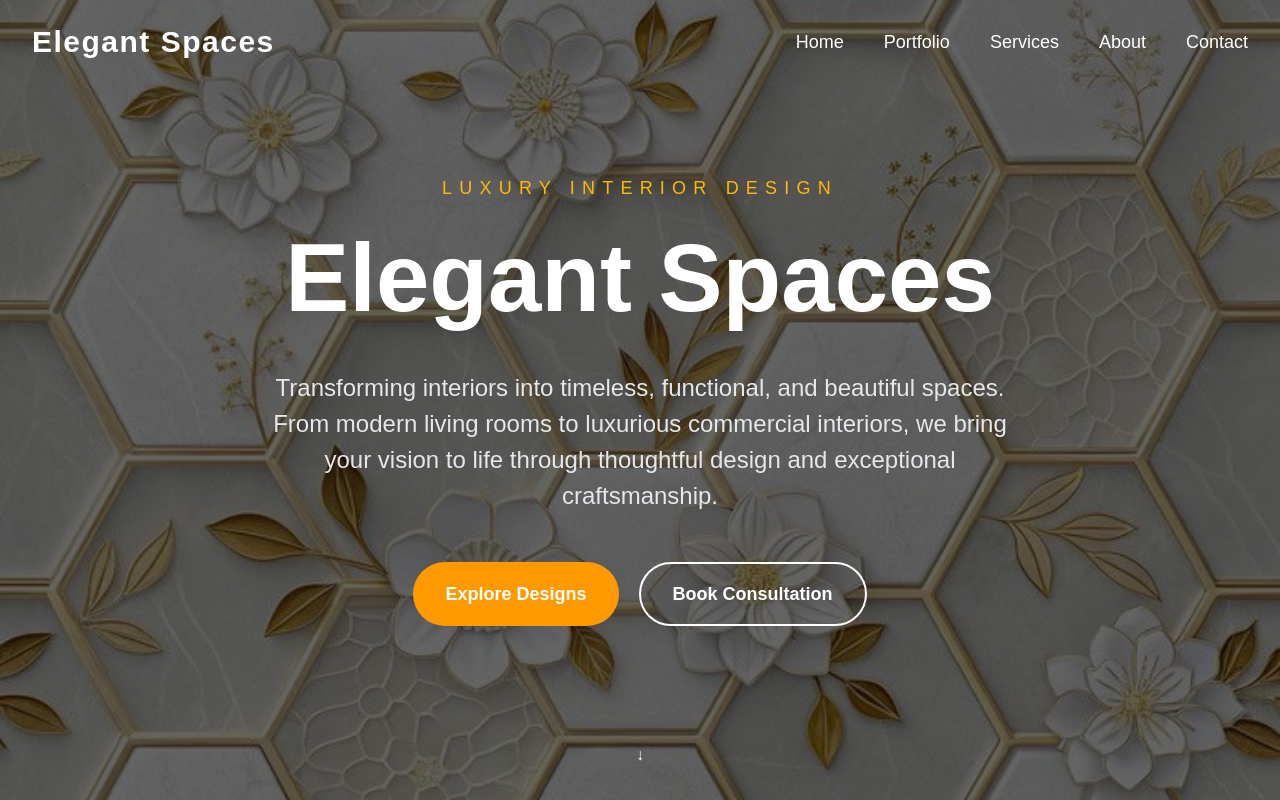
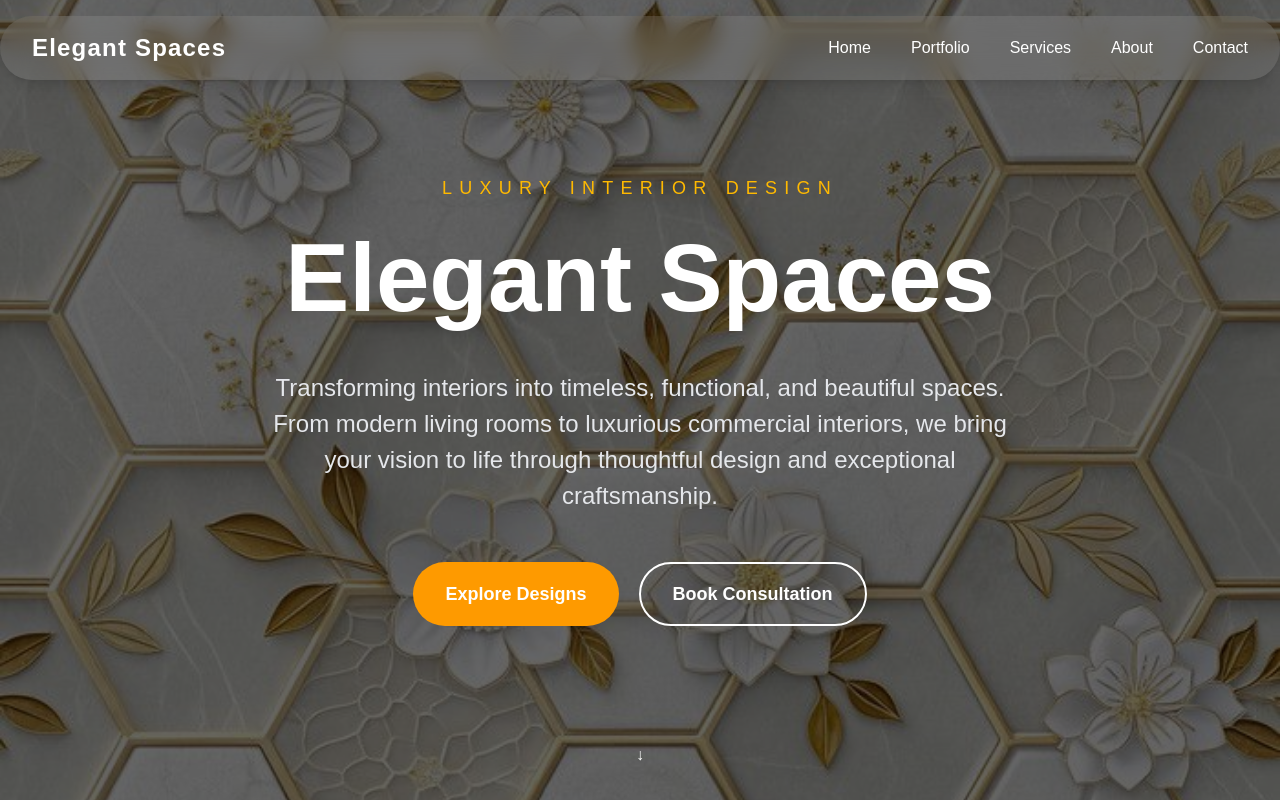
Before and after one commit to Cordi-G254/next-js, a Next.js app: page / in a window 1280 px wide. Built offline with nearby package versions, Linux system fonts and the light colour scheme.

Commit message:
Add login page

```diff
--- a/app/page.tsx
+++ b/app/page.tsx
@@ -1,4 +1,8 @@
+"use client";
+import { Menu, X } from "lucide-react";
+import { useState } from "react";
 export default function Home() {
+  const [menuOpen, setMenuOpen] = useState(false);
   return (
     <main
       className="relative min-h-screen bg-cover bg-center"
@@ -10,13 +14,16 @@ export default function Home() {
       <div className="absolute inset-0 bg-black/60"></div>
 
       {/* Navigation */}
-      <header className="absolute top-0 left-0 w-full z-20">
-        <nav className="mx-auto flex max-w-7xl items-center justify-between px-8 py-6">
-          <h1 className="text-3xl font-extrabold tracking-wider text-white">
+      <header className="absolute top-0 left-0 z-30 w-full">
+        <nav className="mx-auto mt-4 flex max-w-7xl items-center justify-between rounded-full bg-white/10 px-8 py-4 backdrop-blur-md shadow-lg">
+
+          {/* Logo */}
+          <h1 className="text-2xl font-bold tracking-wider text-white">
             Elegant Spaces
           </h1>
 
-          <ul className="hidden md:flex gap-10 text-white text-lg">
+      {/* Desktop Menu */}
+      <ul className="hidden md:flex gap-10 text-white">
         <li className="cursor-pointer hover:text-amber-400 transition">
           Home
         </li>
@@ -33,7 +40,46 @@ export default function Home() {
           Contact
         </li>
       </ul>
+
+      {/* Mobile Hamburger */}
+      <button
+        onClick={() => setMenuOpen(!menuOpen)}
+        className="md:hidden text-white"
+      >
+        {menuOpen ? <X size={32} /> : <Menu size={32} />}
+      </button>
     </nav>
+
+    {/* Mobile Menu */}
+    {menuOpen && (
+      <div className="mx-4 mt-3 rounded-3xl bg-black/70 backdrop-blur-lg p-6 md:hidden">
+
+        <ul className="space-y-5 text-center text-white text-lg">
+
+          <li className="cursor-pointer hover:text-amber-400 transition">
+            Home
+          </li>
+
+          <li className="cursor-pointer hover:text-amber-400 transition">
+            Portfolio
+          </li>
+
+          <li className="cursor-pointer hover:text-amber-400 transition">
+            Services
+          </li>
+
+          <li className="cursor-pointer hover:text-amber-400 transition">
+            About
+          </li>
+
+          <li className="cursor-pointer hover:text-amber-400 transition">
+            Contact
+          </li>
+
+        </ul>
+
+      </div>
+    )}
   </header>
 
      {/* Hero Section */}
```
Lines whose indentation alone changed are shown as unchanged.
